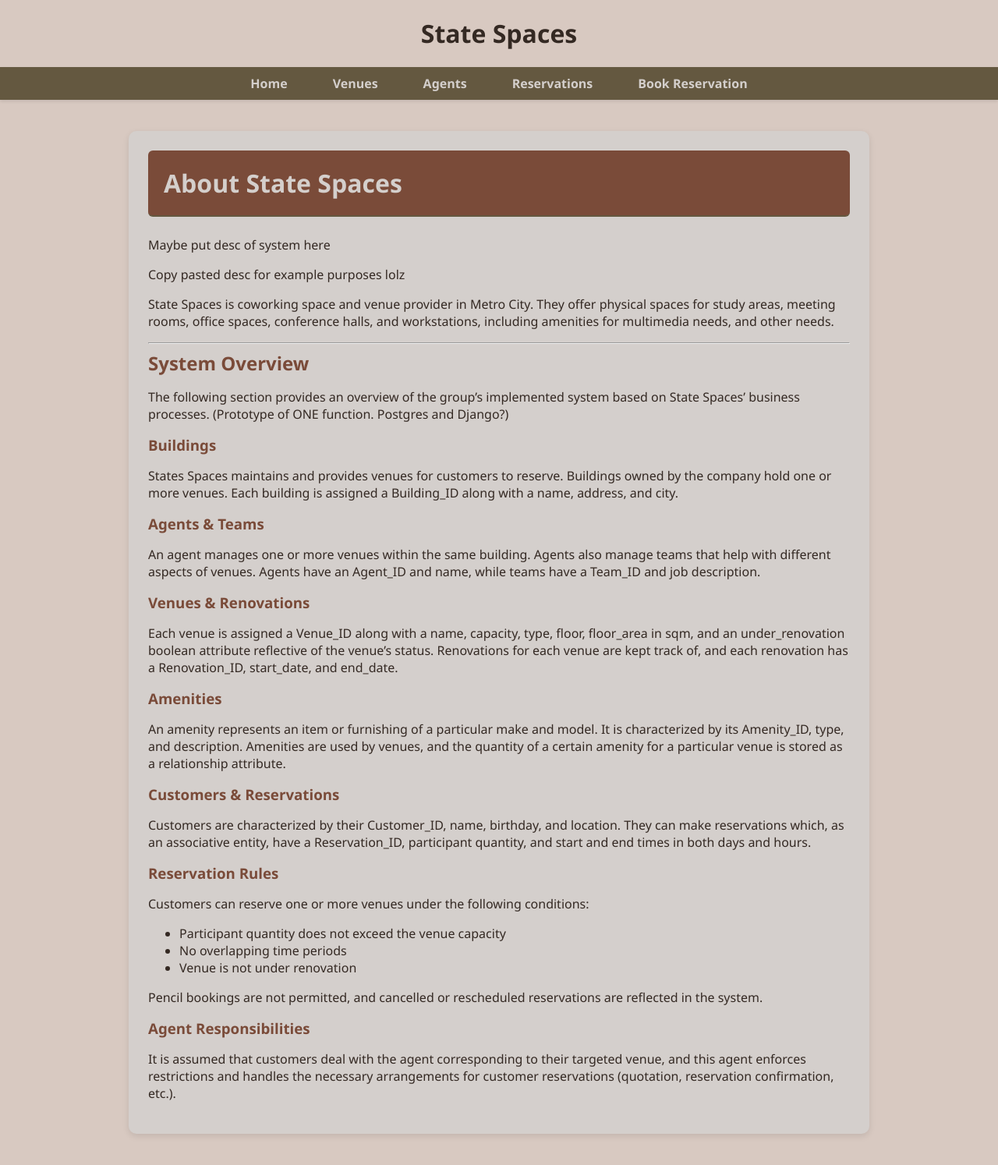
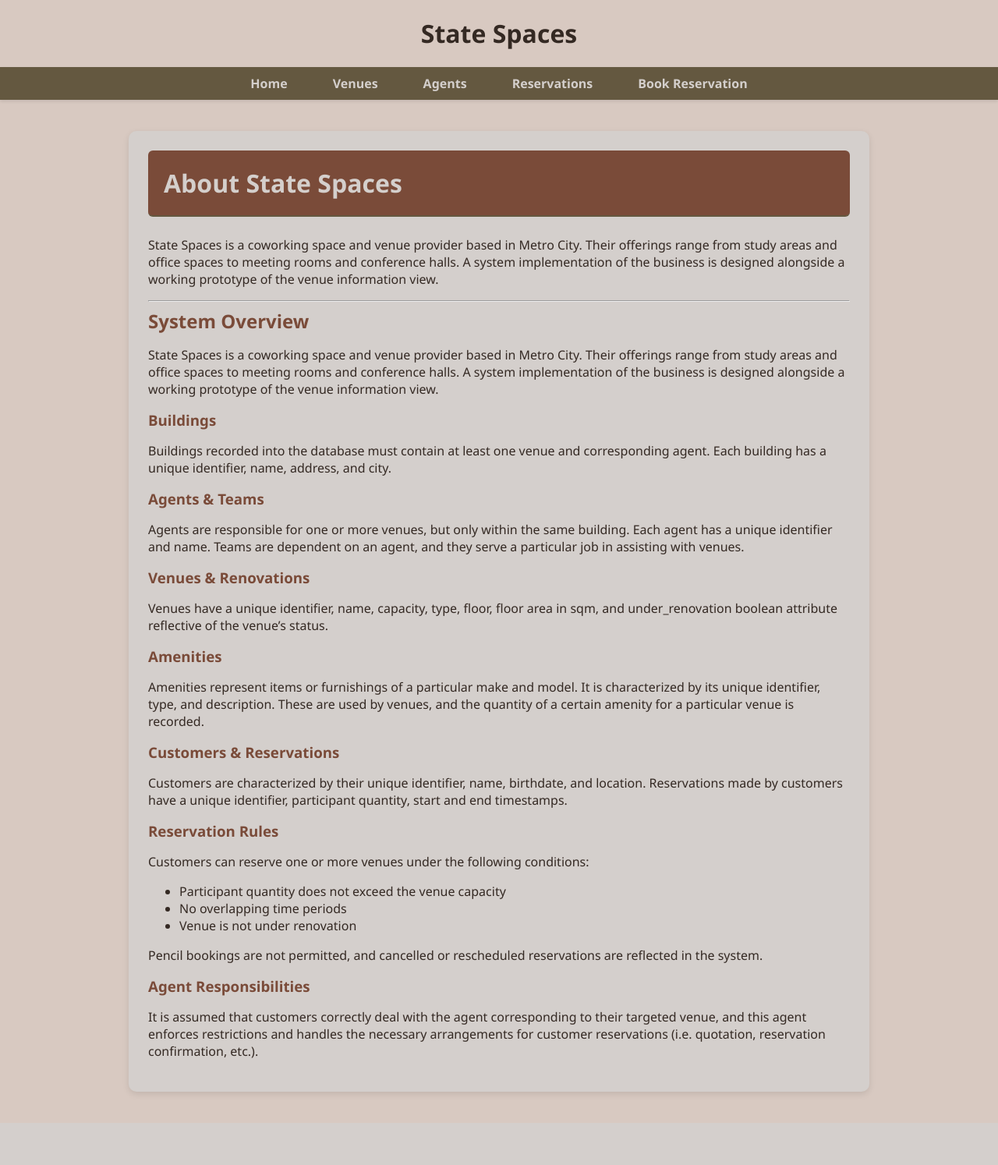
Before and after one commit to vin-arg/State-Spaces, a Django app: page /statespaces/home/ in a window 1280 px wide. Shown: the whole page at 78% size. After the commit the page ends 1409 px from the top, so only its background shows below. Run offline with Django 5.2, Linux system fonts and the light colour scheme.

Commit message:
modified home page

```diff
--- a/statespaces/home/templates/home.html
+++ b/statespaces/home/templates/home.html
@@ -3,30 +3,28 @@
 {% block content %}
 
 <h1>About State Spaces</h1>
-<p>Maybe put desc of system here</p>
-<p>Copy pasted desc for example purposes lolz</p>
-<!-- <p>State Spaces is a venue management company that provides various types of venues for customers to reserve for events and activities. The company manages multiple buildings, each containing several venues with different capacities and amenities. Customers can browse available venues, make reservations, and manage their bookings through an online platform. State Spaces also employs agents who oversee the operations of the venues and assist customers with their reservations.</p>
--->
-<p>State Spaces is coworking space and venue provider in Metro City. They offer physical spaces for study areas, meeting rooms, office spaces, conference halls, and workstations, including amenities for multimedia needs, and other needs. </p>
+
+<p>State Spaces is a coworking space and venue provider based in Metro City. Their offerings range from study areas and office spaces to meeting rooms and conference halls. A system implementation of the business is designed alongside a working prototype of the venue information view.</p>
 <hr>
 
 <h2>System Overview</h2>
-<p>The following section provides an overview of the group’s implemented system based on State Spaces’ business processes. (Prototype of ONE function. Postgres and Django?)</p>
+<p>State Spaces is a coworking space and venue provider based in Metro City. Their offerings range from study areas and office spaces to meeting rooms and conference halls. A system implementation of the business is designed alongside a working prototype of the venue information view.</p>
 
 <h3>Buildings</h3>
-<p>States Spaces maintains and provides venues for customers to reserve. Buildings owned by the company hold one or more venues. Each building is assigned a Building_ID along with a name, address, and city.</p>
+<p>Buildings recorded into the database must contain at least one venue and corresponding agent. Each building has a unique identifier, name, address, and city.</p>
 
 <h3>Agents & Teams</h3>
-<p>An agent manages one or more venues within the same building. Agents also manage teams that help with different aspects of venues. Agents have an Agent_ID and name, while teams have a Team_ID and job description.</p>
+<p>Agents are responsible for one or more venues, but only within the same building. Each agent has a unique identifier and name. Teams are dependent on an agent, and they serve a particular job in assisting with venues.</p>
 
 <h3>Venues & Renovations</h3>
-<p>Each venue is assigned a Venue_ID along with a name, capacity, type, floor, floor_area in sqm, and an under_renovation boolean attribute reflective of the venue’s status. Renovations for each venue are kept track of, and each renovation has a Renovation_ID, start_date, and end_date.</p>
+<p>Venues have a unique identifier, name, capacity, type, floor, floor area in sqm, and under_renovation boolean attribute reflective of the venue’s status.</p>
+<p></p>
 
 <h3>Amenities</h3>
-<p>An amenity represents an item or furnishing of a particular make and model. It is characterized by its Amenity_ID, type, and description. Amenities are used by venues, and the quantity of a certain amenity for a particular venue is stored as a relationship attribute.</p>
+<p>Amenities represent items or furnishings of a particular make and model. It is characterized by its unique identifier, type, and description. These are used by venues, and the quantity of a certain amenity for a particular venue is recorded.</p>
 
 <h3>Customers & Reservations</h3>
-<p>Customers are characterized by their Customer_ID, name, birthday, and location. They can make reservations which, as an associative entity, have a Reservation_ID, participant quantity, and start and end times in both days and hours.</p>
+<p>Customers are characterized by their unique identifier, name, birthdate, and location. Reservations made by customers have a unique identifier, participant quantity, start and end timestamps. </p>
 
 <h3>Reservation Rules</h3>
 <p>Customers can reserve one or more venues under the following conditions:</p>
@@ -39,6 +37,6 @@
 <p>Pencil bookings are not permitted, and cancelled or rescheduled reservations are reflected in the system.</p>
 
 <h3>Agent Responsibilities</h3>
-<p>It is assumed that customers deal with the agent corresponding to their targeted venue, and this agent enforces restrictions and handles the necessary arrangements for customer reservations (quotation, reservation confirmation, etc.).</p>
+<p>It is assumed that customers correctly deal with the agent corresponding to their targeted venue, and this agent enforces restrictions and handles the necessary arrangements for customer reservations (i.e. quotation, reservation confirmation, etc.).</p>
 
 {% endblock %}
```
